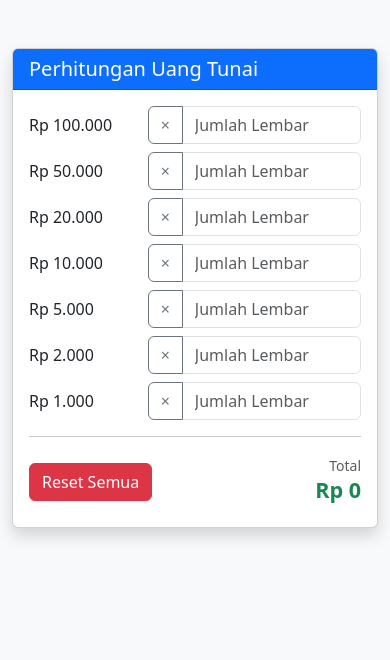
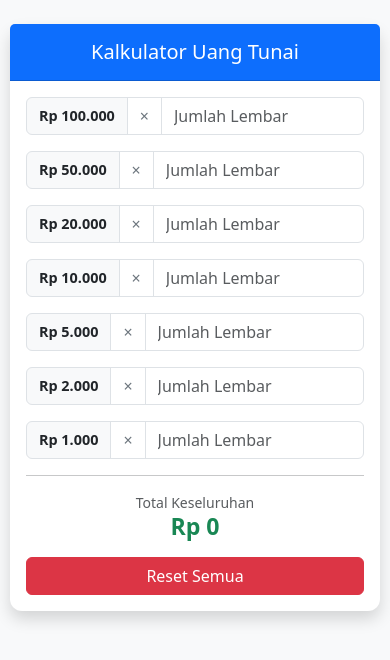
Before and after one commit to ansarrrrr/Kalkulator-Uang, a plain HTML site: page index.html in a window 390 px wide. Drawn offline with nearby package versions, Linux system fonts and the light colour scheme; some packages are replaced by stand-ins of ours; a script that the page names is missing.

Commit message:
update baru, bisa layout mobile

```diff
--- a/index.html
+++ b/index.html
@@ -2,114 +2,125 @@
 <html lang="id">
 <head>
     <meta charset="UTF-8">
+    <meta name="viewport" content="width=device-width, initial-scale=1.0">
     <title>Kalkulator Uang Tunai</title>
 
     <link href="https://cdn.jsdelivr.net/npm/bootstrap@5.3.3/dist/css/bootstrap.min.css" rel="stylesheet">
     <link href="https://cdn.jsdelivr.net/npm/sweetalert2@11/dist/sweetalert2.min.css" rel="stylesheet">
 
     <style>
-        /* Menghilangkan panah up/down pada input number agar lebih rapi */
+        /* Menghilangkan panah pada input number */
         input::-webkit-outer-spin-button,
         input::-webkit-inner-spin-button {
             -webkit-appearance: none;
             margin: 0;
         }
+
+        .card {
+            border-radius: 12px;
+            border: none;
+        }
+
+        .input-group-text {
+            background-color: #f8f9fa;
+            font-weight: bold;
+            min-width: 100px; /* Lebar label agar sejajar di laptop */
+        }
+
+        /* Perbaikan tampilan tombol hapus di mobile */
+        .btn-clear {
+            border-color: #dee2e6;
+        }
+
+        /* Padding tambahan agar nyaman di HP */
+        @media (max-width: 576px) {
+            .container { padding-left: 10px; padding-right: 10px; }
+            .input-group-text { min-width: 85px; font-size: 0.9rem; }
+        }
     </style>
 </head>
 <body class="bg-light">
 
-<div class="container mt-5">
-    <div class="card shadow mx-auto" style="max-width: 500px;">
-        <div class="card-header bg-primary text-white">
-            <h5 class="mb-0">Perhitungan Uang Tunai</h5>
+<div class="container py-4 py-md-5">
+    <div class="card shadow mx-auto" style="max-width: 600px;">
+        <div class="card-header bg-primary text-white text-center py-3">
+            <h5 class="mb-0">Kalkulator Uang Tunai</h5>
         </div>
 
-        <div class="card-body">
+        <div class="card-body p-3 p-md-4">
 
-            <div class="all-inputs">
-                <div class="row mb-2">
-                    <label class="col-4 col-form-label">Rp 100.000</label>
-                    <div class="col-8">
+            <div id="input-container">
+                <div class="mb-3">
                     <div class="input-group">
-                            <button class="btn btn-outline-secondary btn-clear" type="button">×</button>
-                            <input type="number" class="form-control uang" data-nilai="100000" min="0" placeholder="Jumlah Lembar">
-                        </div>
+                        <span class="input-group-text">Rp 100.000</span>
+                        <button class="btn btn-outline-secondary btn-clear" type="button" title="Hapus baris ini">×</button>
+                        <input type="number" class="form-control uang" data-nilai="100000" inputmode="numeric" placeholder="Jumlah Lembar">
                     </div>
                 </div>
 
-                <div class="row mb-2">
-                    <label class="col-4 col-form-label">Rp 50.000</label>
-                    <div class="col-8">
+                <div class="mb-3">
                     <div class="input-group">
+                        <span class="input-group-text">Rp 50.000</span>
                         <button class="btn btn-outline-secondary btn-clear" type="button">×</button>
-                            <input type="number" class="form-control uang" data-nilai="50000" min="0" placeholder="Jumlah Lembar">
-                        </div>
+                        <input type="number" class="form-control uang" data-nilai="50000" inputmode="numeric" placeholder="Jumlah Lembar">
                     </div>
                 </div>
 
-                <div class="row mb-2">
-                    <label class="col-4 col-form-label">Rp 20.000</label>
-                    <div class="col-8">
+                <div class="mb-3">
                     <div class="input-group">
+                        <span class="input-group-text">Rp 20.000</span>
                         <button class="btn btn-outline-secondary btn-clear" type="button">×</button>
-                            <input type="number" class="form-control uang" data-nilai="20000" min="0" placeholder="Jumlah Lembar">
-                        </div>
+                        <input type="number" class="form-control uang" data-nilai="20000" inputmode="numeric" placeholder="Jumlah Lembar">
                     </div>
                 </div>
 
-                <div class="row mb-2">
-                    <label class="col-4 col-form-label">Rp 10.000</label>
-                    <div class="col-8">
+                <div class="mb-3">
                     <div class="input-group">
+                        <span class="input-group-text">Rp 10.000</span>
                         <button class="btn btn-outline-secondary btn-clear" type="button">×</button>
-                            <input type="number" class="form-control uang" data-nilai="10000" min="0" placeholder="Jumlah Lembar">
-                        </div>
+                        <input type="number" class="form-control uang" data-nilai="10000" inputmode="numeric" placeholder="Jumlah Lembar">
                     </div>
                 </div>
 
-                <div class="row mb-2">
-                    <label class="col-4 col-form-label">Rp 5.000</label>
-                    <div class="col-8">
+                <div class="mb-3">
                     <div class="input-group">
+                        <span class="input-group-text">Rp 5.000</span>
                         <button class="btn btn-outline-secondary btn-clear" type="button">×</button>
-                            <input type="number" class="form-control uang" data-nilai="5000" min="0" placeholder="Jumlah Lembar">
-                        </div>
+                        <input type="number" class="form-control uang" data-nilai="5000" inputmode="numeric" placeholder="Jumlah Lembar">
                     </div>
                 </div>
 
-                <div class="row mb-2">
-                    <label class="col-4 col-form-label">Rp 2.000</label>
-                    <div class="col-8">
+                <div class="mb-3">
                     <div class="input-group">
+                        <span class="input-group-text">Rp 2.000</span>
                         <button class="btn btn-outline-secondary btn-clear" type="button">×</button>
-                            <input type="number" class="form-control uang" data-nilai="2000" min="0" placeholder="Jumlah Lembar">
-                        </div>
+                        <input type="number" class="form-control uang" data-nilai="2000" inputmode="numeric" placeholder="Jumlah Lembar">
                     </div>
                 </div>
 
-                <div class="row mb-3">
-                    <label class="col-4 col-form-label">Rp 1.000</label>
-                    <div class="col-8">
+                <div class="mb-3">
                     <div class="input-group">
+                        <span class="input-group-text">Rp 1.000</span>
                         <button class="btn btn-outline-secondary btn-clear" type="button">×</button>
-                            <input type="number" class="form-control uang" data-nilai="1000" min="0" placeholder="Jumlah Lembar">
-                        </div>
+                        <input type="number" class="form-control uang" data-nilai="1000" inputmode="numeric" placeholder="Jumlah Lembar">
                     </div>
                 </div>
             </div>
 
             <hr>
 
-            <div class="d-flex justify-content-between align-items-center">
-                <button type="button" class="btn btn-danger" onclick="resetSemua()">
+            <div class="row align-items-center g-3">
+                <div class="col-12 col-md-4 order-2 order-md-1">
+                    <button type="button" class="btn btn-danger w-100" onclick="resetSemua()">
                         Reset Semua
                     </button>
-
-                <div class="text-end">
-                    <small class="text-muted">Total</small>
-                    <h4 class="text-success fw-bold" id="total">Rp 0</h4>
+                </div>
+                <div class="col-12 col-md-8 order-1 order-md-2 text-md-end text-center">
+                    <small class="text-muted d-block">Total Keseluruhan</small>
+                    <h3 class="text-success fw-bold mb-0" id="total">Rp 0</h3>
                 </div>
             </div>
+
         </div>
     </div>
 </div>
@@ -121,7 +132,6 @@
     const totalEl = document.getElementById('total');
     const clearButtons = document.querySelectorAll('.btn-clear');
 
-    // Fungsi Hitung Total
     function hitungTotal() {
         let total = 0;
         inputs.forEach(input => {
@@ -129,47 +139,45 @@
             const nilai = parseInt(input.dataset.nilai);
             total += jumlah * nilai;
         });
-        totalEl.innerText = formatRupiah(total);
+        totalEl.innerText = 'Rp ' + total.toLocaleString('id-ID');
     }
 
-    // Fungsi Reset Per Baris (Tanpa Alert agar cepat)
+    // Tombol hapus per baris
     clearButtons.forEach((btn, index) => {
         btn.addEventListener('click', () => {
-            inputs[index].value = ''; // Mengosongkan input yang sebaris
-            hitungTotal(); // Update total otomatis
+            inputs[index].value = '';
+            hitungTotal();
         });
     });
 
-    // Fungsi Reset Semua (Dengan SweetAlert2)
+    // Reset Semua dengan SweetAlert2
     function resetSemua() {
         Swal.fire({
-            title: 'Hapus Semua?',
-            text: "Data seluruh baris akan dikosongkan.",
+            title: 'Hapus semua data?',
+            text: "Data yang sudah diisi akan hilang.",
             icon: 'warning',
             showCancelButton: true,
             confirmButtonColor: '#d33',
             cancelButtonColor: '#6c757d',
-            confirmButtonText: 'Ya, Reset Semua!',
-            cancelButtonText: 'Batal'
+            confirmButtonText: 'Ya, Reset!',
+            cancelButtonText: 'Batal',
+            reverseButtons: true
         }).then((result) => {
             if (result.isConfirmed) {
                 inputs.forEach(input => input.value = '');
-                hitungTotal();
+                totalEl.innerText = 'Rp 0';
 
                 Swal.fire({
                     title: 'Direset!',
                     icon: 'success',
-                    timer: 800,
+                    timer: 1000,
                     showConfirmButton: false
                 });
             }
         });
     }
 
-    function formatRupiah(angka) {
-        return 'Rp ' + angka.toLocaleString('id-ID');
-    }
-
+    // Event listener untuk input
     inputs.forEach(input => {
         input.addEventListener('input', hitungTotal);
     });
```
Lines whose indentation alone changed are shown as unchanged.
